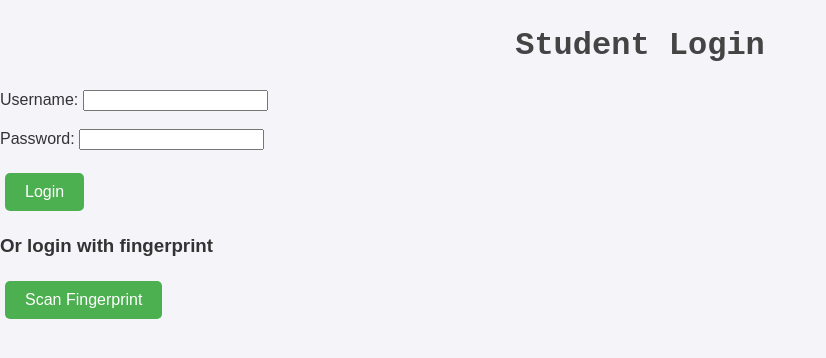
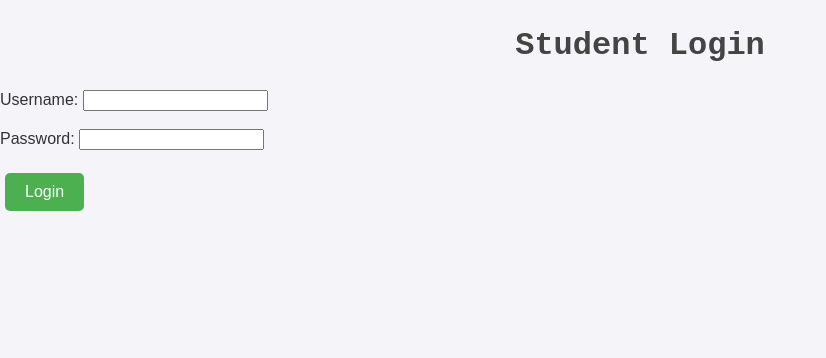
Before and after one commit to kailai-13/True_Wifi_Attendance, a Flask app: page /login_student in a window 1280 px wide. Shown: the top 358 px of the page, without its empty margins (0-826 px from the left). Run offline with Flask 3, Linux system fonts and the light colour scheme.

Commit message:
removed fprint bad idea

```diff
--- a/templates/login-student.html
+++ b/templates/login-student.html
@@ -5,19 +5,7 @@
     <meta name="viewport" content="width=device-width, initial-scale=1.0">
     <link rel="stylesheet" type="text/css" href="{{ url_for('static', filename='app.css') }}">
     <script>
-        function fingerprintLogin() {
-            // Simulated fingerprint capture
-            const fingerprintData = "SIMULATED_FP_DATA";
-            fetch('/login_fingerprint', {
-                method: 'POST',
-                headers: {'Content-Type': 'application/json'},
-                body: JSON.stringify({fingerprint_data: fingerprintData})
-            }).then(response => response.json())
-              .then(data => {
-                  if(data.success) window.location.href = '/student_dashboard';
-                  else alert('Fingerprint login failed');
-              });
-        }
+
     </script>
 
     <title>Student Login</title>
@@ -41,9 +29,6 @@
 
         <button type="submit">Login</button>
     </form>
-    <div class="fingerprint-login">
-        <h3>Or login with fingerprint</h3>
-        <button onclick="fingerprintLogin()">Scan Fingerprint</button>
-    </div>
+
 </body>
 </html>
```
Also changed, not shown: templates/register-student.html (+1 -9 lines).
